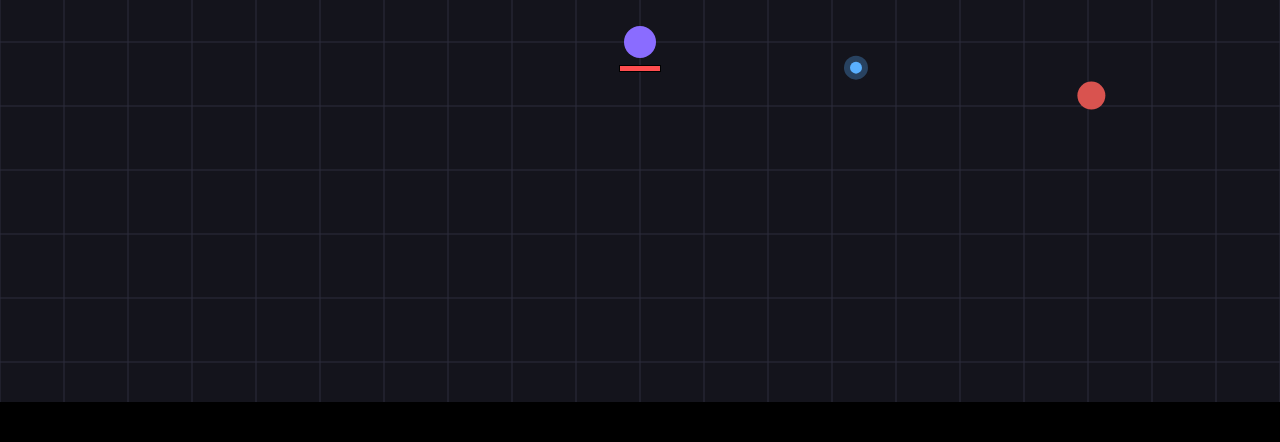
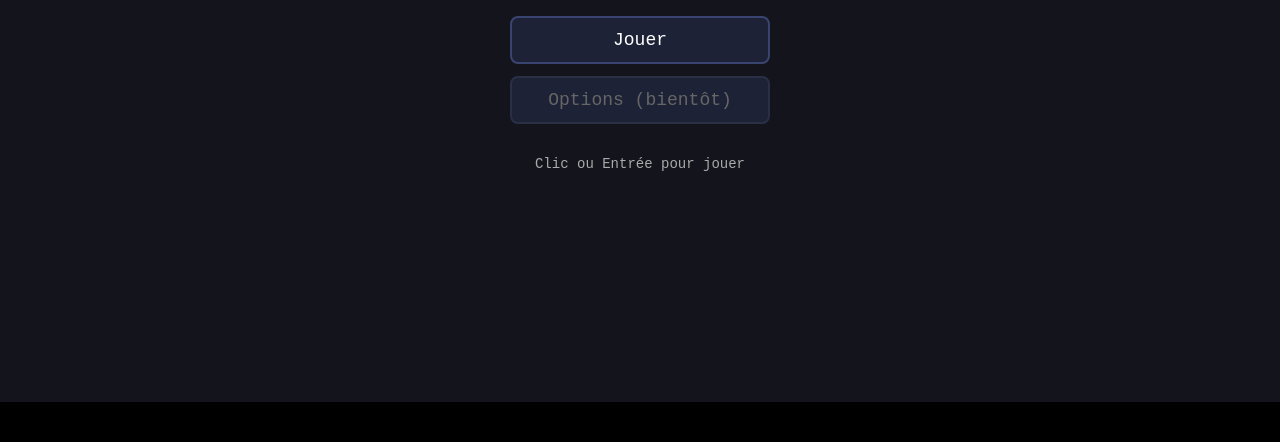
Before and after one commit to aGgm0/survivor, a website built with Vite: page index.html in a window 1280 px wide. Shown: the part 358-800 px from the top of the page. Built offline with nearby package versions, Linux system fonts and the light colour scheme.

Commit message:
feat: menu principal (MenuScene) et retour au menu depuis l'écran de fin
- MenuScene + MenuOverlay : Jouer au clic ou Entrée/Espace, Options grisé
- HUD regroupé dans #hud, masqué hors partie
- M (KeyM ou Semicolon en AZERTY) sur l'écran de fin = retour au menu
- Roadmap réorganisée : Phase 5 contenu & systèmes, 6 visuel & audio, 7 déploiement

Co-Authored-By: Claude Opus 5.5 <noreply@anthropic.com>

```diff
--- a/index.html
+++ b/index.html
@@ -11,6 +11,8 @@
       <!-- La "scène" a exactement la taille du canvas : les overlays s'y accrochent, pas à la fenêtre -->
       <div id="stage">
         <canvas id="game"></canvas>
+        <!-- Conteneur sans boîte (display: contents) : les éléments restent positionnés sur #stage -->
+        <div id="hud" hidden>
           <div id="hud-xpbar"><div id="hud-xpfill"></div></div>
           <div id="hud-level">Niv 1</div>
           <div id="hud-hp">
@@ -23,6 +25,16 @@
           </div>
           <div id="hud-timer">00:00</div>
           <div id="hud-kills">0 kills</div>
+        </div>
+        <div id="menu-overlay" class="overlay overlay-menu" hidden>
+          <!-- TODO: vrai nom du jeu (thème fantasy, pas encore décidé) -->
+          <p class="overlay-title menu-title">SURVIVOR</p>
+          <div class="menu-buttons">
+            <button id="menu-play" type="button" class="menu-button">Jouer</button>
+            <button type="button" class="menu-button" disabled>Options (bientôt)</button>
+          </div>
+          <p class="overlay-hint">Clic ou Entrée pour jouer</p>
+        </div>
         <div id="levelup-overlay" class="overlay overlay-levelup" hidden>
           <p id="levelup-title" class="overlay-title">NIVEAU 2</p>
           <div id="levelup-choices" class="choices"></div>
@@ -36,7 +48,7 @@
           <p id="end-title" class="overlay-title">MORT</p>
           <p id="end-info" class="overlay-info"></p>
           <div id="end-meter" class="meter"></div>
-          <p class="overlay-hint">R pour rejouer</p>
+          <p class="overlay-hint">R pour rejouer · M pour le menu</p>
         </div>
         <div id="debug-overlay" hidden></div>
       </div>
--- a/src/data/controls.ts
+++ b/src/data/controls.ts
@@ -7,6 +7,10 @@ export const CONTROLS = {
   right: ['KeyD', 'ArrowRight'],
   pause: ['Escape', 'KeyP'],
   restart: ['KeyR'],
+  /** Valider (menu principal) */
+  confirm: ['Enter', 'NumpadEnter', 'Space'],
+  // Retour au menu. Le M d'un clavier AZERTY est à la place du ; QWERTY (code `Semicolon`).
+  menu: ['KeyM', 'Semicolon'],
   // Choix au level up. Touches physiques : sur AZERTY, ce sont les touches & é " (sans Maj).
   choice1: ['Digit1', 'Numpad1'],
   choice2: ['Digit2', 'Numpad2'],
--- a/src/main.ts
+++ b/src/main.ts
@@ -7,6 +7,8 @@ import { PauseOverlay } from './ui/PauseOverlay';
 import { EndOverlay } from './ui/EndOverlay';
 import { Hud } from './ui/Hud';
 import { LevelUpOverlay } from './ui/LevelUpOverlay';
+import { MenuOverlay } from './ui/MenuOverlay';
+import { MenuScene } from './scenes/MenuScene';
 
 function getElement<T extends HTMLElement>(id: string, type: new () => T): T {
   const el = document.getElementById(id);
@@ -29,7 +31,12 @@ const levelUpOverlay = new LevelUpOverlay(
   getElement('levelup-title', HTMLParagraphElement),
   getElement('levelup-choices', HTMLDivElement),
 );
+const menuOverlay = new MenuOverlay(
+  getElement('menu-overlay', HTMLDivElement),
+  getElement('menu-play', HTMLButtonElement),
+);
 const hud = new Hud({
+  root: getElement('hud', HTMLDivElement),
   timer: getElement('hud-timer', HTMLDivElement),
   level: getElement('hud-level', HTMLDivElement),
   xpFill: getElement('hud-xpfill', HTMLDivElement),
@@ -50,7 +57,16 @@ function startRun(): void {
   // `>>> 0` : seed entière positive. Une nouvelle seed à chaque partie.
   const seed = Date.now() >>> 0;
   const scene = new GameScene(
-    { input, pauseOverlay, endOverlay, levelUpOverlay, hud, debug, onRestart: startRun },
+    {
+      input,
+      pauseOverlay,
+      endOverlay,
+      levelUpOverlay,
+      hud,
+      debug,
+      onRestart: startRun,
+      onMenu: showMenu,
+    },
     seed,
   );
   game.setScene(scene);
@@ -62,5 +78,10 @@ function startRun(): void {
   }
 }
 
-startRun();
+/** Menu principal. Une scène neuve à chaque fois, comme pour les parties. */
+function showMenu(): void {
+  game.setScene(new MenuScene({ input, menuOverlay, hud, onPlay: startRun }));
+}
+
+showMenu();
 game.start();
--- a/src/scenes/GameScene.ts
+++ b/src/scenes/GameScene.ts
@@ -76,10 +76,12 @@ export interface GameSceneDeps {
   pauseOverlay: Pick<PauseOverlay, 'setVisible'>;
   endOverlay: Pick<EndOverlay, 'show' | 'hide'>;
   levelUpOverlay: Pick<LevelUpOverlay, 'show' | 'hide' | 'takeClick'>;
-  hud: Pick<Hud, 'setTime' | 'setProgress' | 'setHp' | 'setKills' | 'setInventory'>;
+  hud: Pick<Hud, 'setVisible' | 'setTime' | 'setProgress' | 'setHp' | 'setKills' | 'setInventory'>;
   debug: Pick<DebugOverlay, 'setStat' | 'showHitboxes'>;
   /** Appelé quand le joueur demande à rejouer : main.ts crée une scène neuve. */
   onRestart: () => void;
+  /** Appelé quand le joueur demande le menu principal depuis l'écran de fin. */
+  onMenu: () => void;
 }
 
 /** La partie en cours. Map infinie : pas de bords, le joueur va où il veut. */
@@ -165,6 +167,7 @@ export class GameScene implements Scene, Build {
   }
 
   enter(): void {
+    this.deps.hud.setVisible(true);
     this.setPaused(false);
     this.deps.endOverlay.hide();
     this.deps.levelUpOverlay.hide();
@@ -204,6 +207,7 @@ export class GameScene implements Scene, Build {
     if (this.report) {
       this.freeze();
       if (input.wasPressed(CONTROLS.restart)) this.deps.onRestart();
+      else if (input.wasPressed(CONTROLS.menu)) this.deps.onMenu();
       return;
     }
 
--- /dev/null
+++ b/src/scenes/MenuScene.ts
@@ -0,0 +1,39 @@
+import type { Input } from '../core/Input';
+import type { Scene } from '../core/Scene';
+import { CONTROLS } from '../data/controls';
+import type { Hud } from '../ui/Hud';
+import type { MenuOverlay } from '../ui/MenuOverlay';
+
+/** Comme pour GameScene : seulement les méthodes utilisées, pour tester sans navigateur. */
+export interface MenuSceneDeps {
+  input: Pick<Input, 'wasPressed'>;
+  menuOverlay: Pick<MenuOverlay, 'show' | 'hide' | 'takePlay'>;
+  hud: Pick<Hud, 'setVisible'>;
+  /** Lance une partie : main.ts crée une GameScene neuve. */
+  onPlay: () => void;
+}
+
+/** Écran d'accueil. Tout est en HTML : la scène ne fait qu'attendre "Jouer". */
+export class MenuScene implements Scene {
+  constructor(private readonly deps: MenuSceneDeps) {}
+
+  enter(): void {
+    // Le HUD n'a rien à afficher hors d'une partie.
+    this.deps.hud.setVisible(false);
+    this.deps.menuOverlay.show();
+  }
+
+  exit(): void {
+    this.deps.menuOverlay.hide();
+  }
+
+  update(): void {
+    const { input, menuOverlay } = this.deps;
+    // `takePlay` d'abord : il vide le clic mémorisé même si on joue au clavier.
+    const clicked = menuOverlay.takePlay();
+    if (clicked || input.wasPressed(CONTROLS.confirm)) this.deps.onPlay();
+  }
+
+  /** Rien à dessiner : le menu HTML couvre le canvas (déjà effacé par la boucle). */
+  render(): void {}
+}
--- a/src/style.css
+++ b/src/style.css
@@ -231,6 +231,51 @@ body {
   color: #aaa;
 }
 
+/* Pas de boîte à lui : ses enfants restent en absolute par rapport à #stage */
+#hud {
+  display: contents;
+}
+
+/* Menu principal : opaque, il n'y a pas de partie derrière */
+.overlay-menu {
+  background: #14141c;
+  gap: 32px;
+}
+
+.menu-title {
+  font-size: 64px;
+  letter-spacing: 12px;
+}
+
+.menu-buttons {
+  display: flex;
+  flex-direction: column;
+  gap: 12px;
+  width: 260px;
+}
+
+.menu-button {
+  padding: 12px;
+  font: inherit;
+  font-size: 18px;
+  color: #fff;
+  background: #1d2236;
+  border: 2px solid #3a4470;
+  border-radius: 8px;
+  cursor: pointer;
+}
+
+.menu-button:hover:not(:disabled) {
+  border-color: #4fc3f7;
+  background: #242b45;
+}
+
+.menu-button:disabled {
+  color: #666;
+  border-color: #2a2f45;
+  cursor: default;
+}
+
 .overlay-levelup {
   background: rgba(10, 20, 40, 0.75);
 }
--- a/src/ui/Hud.ts
+++ b/src/ui/Hud.ts
@@ -4,6 +4,8 @@ import { formatTime } from './formatTime';
 
 /** Éléments du HUD (HTML par-dessus le canvas). */
 export interface HudElements {
+  /** Conteneur de tout le HUD (pour le masquer d'un coup) */
+  root: HTMLElement;
   timer: HTMLElement;
   level: HTMLElement;
   xpFill: HTMLElement;
@@ -35,6 +37,11 @@ export class Hud {
   private shownWeapons: readonly Weapon[] | null = null;
 
   constructor(private readonly el: HudElements) {}
+
+  /** Masqué dans le menu, visible en partie. */
+  setVisible(visible: boolean): void {
+    this.el.root.hidden = !visible;
+  }
 
   /**
    * Inventaire : une case par arme et par passif, avec son niveau.
--- /dev/null
+++ b/src/ui/MenuOverlay.ts
@@ -0,0 +1,30 @@
+/**
+ * Menu principal en HTML. Comme pour le level up, un clic est seulement mémorisé :
+ * c'est la scène qui le lit pendant son update (`takePlay`), la logique reste dans la game loop.
+ */
+export class MenuOverlay {
+  private playClicked = false;
+
+  constructor(
+    private readonly el: HTMLElement,
+    playButton: HTMLButtonElement,
+  ) {
+    playButton.addEventListener('click', () => (this.playClicked = true));
+  }
+
+  show(): void {
+    this.playClicked = false;
+    this.el.hidden = false;
+  }
+
+  hide(): void {
+    this.el.hidden = true;
+  }
+
+  /** Vrai une seule fois après un clic sur "Jouer". */
+  takePlay(): boolean {
+    const clicked = this.playClicked;
+    this.playClicked = false;
+    return clicked;
+  }
+}
```
Also changed, not shown: CLAUDE.md (+17 -6 lines), tests/GameScene.test.ts (+17 -0 lines), tests/MenuScene.test.ts (added, +64 -0 lines). Lines whose indentation alone changed are shown as unchanged.
